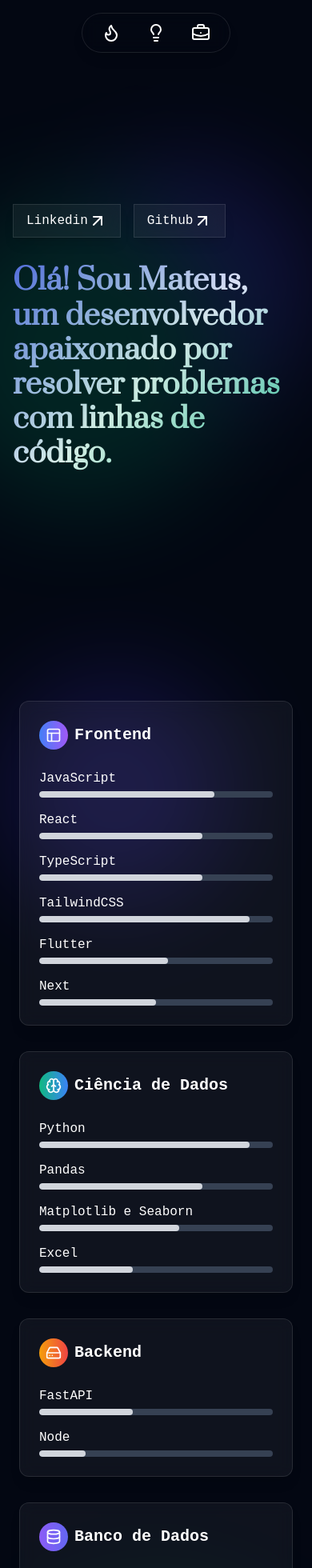
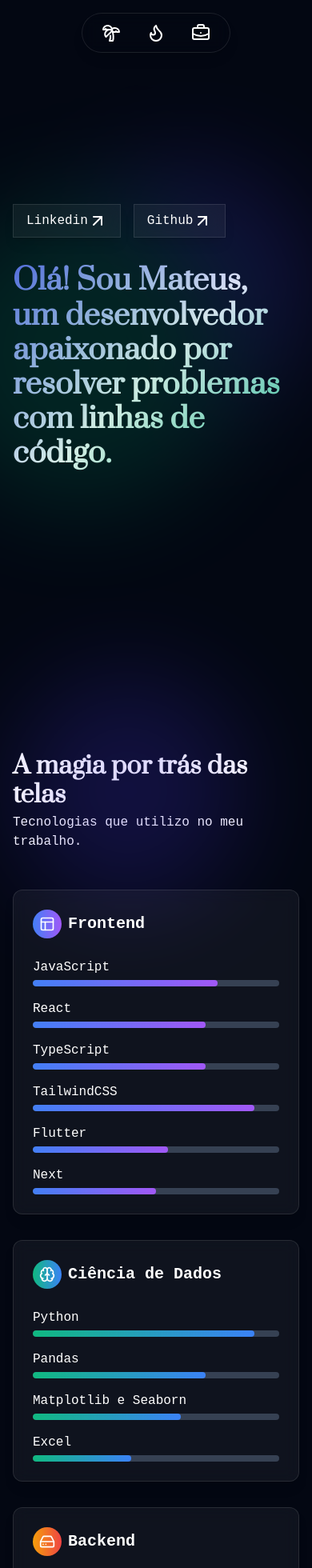
Before and after one commit to mtzdantas/web-portfolio, a React (Vite) app: page / in a window 390 px wide. Shown: the top 1960 px of the page at 80% size. Built offline with nearby package versions, Linux system fonts and the light colour scheme; a web font is replaced by a local one.

Commit message:
feat: adiciona responsividade e tela skills

```diff
--- a/src/App.tsx
+++ b/src/App.tsx
@@ -2,7 +2,7 @@ import { useState, useEffect } from "react";
 import { motion, AnimatePresence } from "framer-motion";
 import LinkCard from "./components/LinkCard";
 import ScrollCard from "./components/ScrollCard";
-import { Flame, Lightbulb, BriefcaseBusiness } from "lucide-react";
+import { Flame, TreePalm, BriefcaseBusiness } from "lucide-react";
 import Skills from "./screens/Skills";
 
 interface Items {
@@ -34,8 +34,8 @@ export default function App() {
   };
 
   const navitens: Items[] = [
+    { icon: <TreePalm/> , name: "Sobre", target: "sobre", textoHover: "Toda minha trajétoria que me trouxe até aqui e me tornou quem eu sou hoje.", },
     { icon: <Flame/> , name: "Skills", target: "skills", textoHover: "Tecnologias e ferramentas que domino e faço uso no meu dia a dia.", },
-    { icon: <Lightbulb/> , name: "Experiências", target: "experiences", textoHover: "Toda minha trajétoria que me trouxe até aqui e me tornou quem eu sou hoje.", },
     { icon: <BriefcaseBusiness/> , name: "Projetos", target: "projects", textoHover: "Projetos que desenvolvi, desafios que superei e soluções que criei.",},
   ];
 
@@ -46,6 +46,7 @@ export default function App() {
 
   return (
     <>
+      <div className="px-4 sm:px-6 md:px-8 lg:px-10 xl:px-12 flex flex-col max-w-[1600px] mx-auto">
         {/* Navbar */}
         <nav className="fixed w-fit justify-center top-4 left-1/2 -translate-x-1/2 z-50 flex items-center glass-effect px-6 sm:px-8 py-3 sm:py-4 shadow-lg gap-8 text-gradient rounded-full">
           {navitens.map((item) => (
@@ -62,7 +63,7 @@ export default function App() {
           ))}
         </nav>
 
-      <div className="px-4 sm:px-6 md:px-8 lg:px-10 xl:px-12 h-screen flex flex-col justify-center">
+        <div className="h-screen flex flex-col justify-center">
 
           {/* Detalhes Background */}
           <div className="absolute inset-0 opacity-20 pointer-events-none">
@@ -107,6 +108,7 @@ export default function App() {
         </div>
 
         <Skills />
+      </div>
     </>
   );
 }
--- a/src/index.css
+++ b/src/index.css
@@ -25,6 +25,11 @@ h1 {
   background-clip: text;
 }
 
+h2 {
+  font-family: var(--font-prata);
+  color: var(--text-color);
+}
+
 p {
   font-family: var(--font-google);
   color: var(--text-color);
@@ -38,6 +43,11 @@ p {
   background: rgba(255, 255, 255, 0.05);
   backdrop-filter: blur(10px);
   border: 1px solid rgba(255, 255, 255, 0.1);
+  transition: border 0.3s ease;
+}
+
+.glass-effect:hover {
+  border: 1px solid rgba(255, 255, 255, 0.3);
 }
 
 .text-gradient {
--- a/src/screens/Skills.tsx
+++ b/src/screens/Skills.tsx
@@ -38,6 +38,7 @@ export default function Skills() {
     { category: "Backend", name: "FastAPI", percent: 40,},
     { category: "Backend", name: "Node", percent: 20,},
 
+    { category: "Banco de Dados", name: "SQL", percent: 60,},
     { category: "Banco de Dados", name: "PostgreSQL", percent: 50,},
 
     { category: "Outros", name: "Docker", percent: 40,},
@@ -53,19 +54,25 @@ export default function Skills() {
   }, {});
 
   return (
-    <div id="skills" className="flex flex-col justify-center relative px-6 md:px-16 py-8 gap-8">
+    <div id="skills" className="flex flex-col justify-center relative py-24 sm:py-32">
       {/* Detalhes Background */}
       <div className="absolute inset-0 opacity-20 pointer-events-none">
         <div className="absolute top-0 left-0 w-72 h-72 bg-indigo-600 rounded-full blur-3xl"></div>
         <div className="absolute bottom-0 right-0 w-96 h-96 bg-emerald-600 rounded-full blur-3xl"></div>
       </div>
 
-      <div className="grid md:grid-cols-2 gap-8 z-10 relative">
+      <h2 className="font-semibold text-3xl xl:text-4xl">A magia por trás das telas</h2>
+      <p className="mt-1">Tecnologias que utilizo no meu trabalho.</p>
+
+      <div className="grid md:grid-cols-2 gap-8 mt-12">
         {Object.entries(groupedSkills).map(([categoryName, skills]) => {
         const category = categories.find(cat => cat.name === categoryName);
 
         return (
-          <div key={categoryName} className="glass-effect backdrop-blur-md rounded-xl p-6 shadow-lg">
+          <div
+            key={categoryName}
+            className="glass-effect backdrop-blur-md rounded-xl p-6 shadow-lg"
+          >
             <div className="flex items-center mb-6 gap-2">
               <span style={{background: `linear-gradient(to right, ${category?.color1}, ${category?.color2})`,}}className="p-2 rounded-full text-white">{category?.icon}</span>
               <p className="text-xl font-semibold">{category?.name}</p>
@@ -78,10 +85,10 @@ export default function Skills() {
                   </div>
                   <div className="w-full h-2 bg-gray-700 rounded-full overflow-hidden">
                     <div
-                      className="h-2 rounded-full bg-gray-300"
+                      className="h-2 rounded-full"
                       style={{
                         width: `${skill.percent}%`,
-
+                        backgroundImage: `linear-gradient(to right, ${category?.color1}, ${category?.color2})`,
                       }}
                     ></div>
                   </div>
```
Also changed, not shown: public/Iphone.png (deleted). Lines whose indentation alone changed are shown as unchanged.
